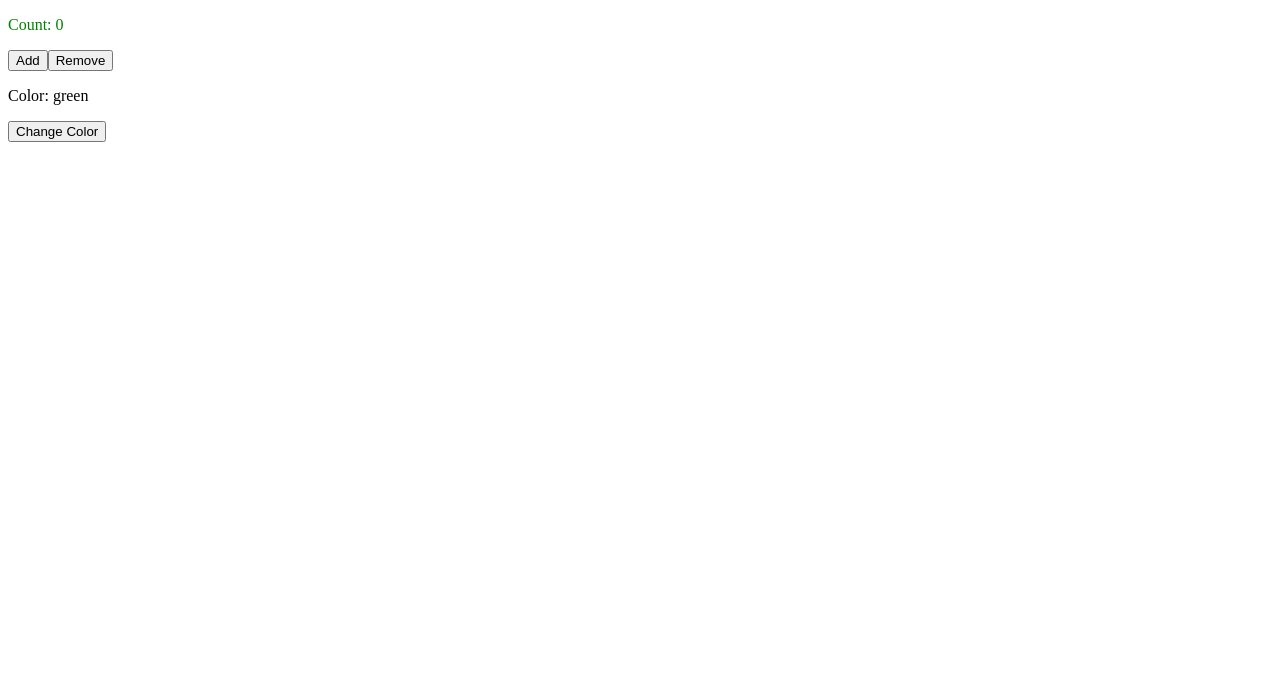
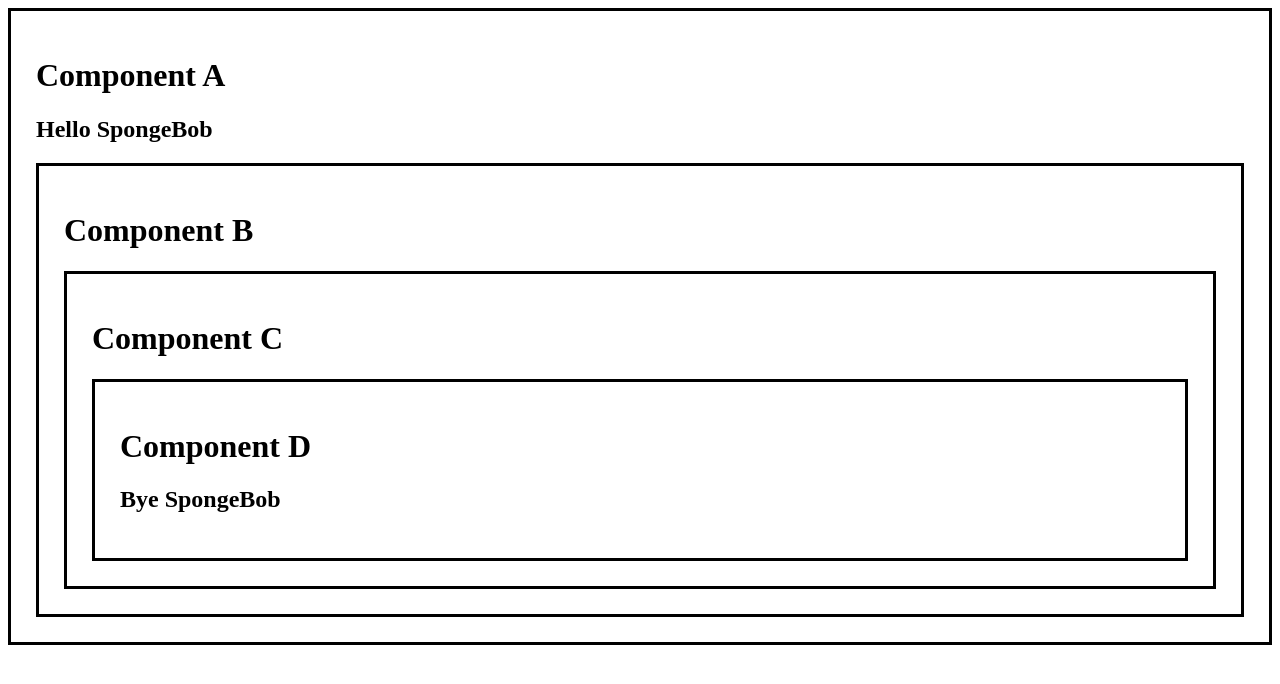
Before and after one commit to Princesval/react, a React (Vite) app in the folder my-react-app/: page / in a window 1280 px wide. Shown: the top 684 px of the page. Built offline with nearby package versions, Linux system fonts and the light colour scheme.

Commit message:
useContext

```diff
--- a/my-react-app/src/App.jsx
+++ b/my-react-app/src/App.jsx
@@ -1,9 +1,11 @@
-import ReactHook from "./ReactHook.jsx";
+import ComponentA from "./ComponentA.jsx";
+
+import React from "react";
 
 function App() {
   return(
     <>
-      <ReactHook/>
+      <ComponentA/>
     </>
 
   );
--- /dev/null
+++ b/my-react-app/src/ComponentA.jsx
@@ -0,0 +1,21 @@
+import { useState, createContext } from "react";
+import ComponentB from "./ComponentB.jsx";
+
+export const UserContext = createContext();
+
+function ComponentA(){
+
+    const [user, setUser] = useState("SpongeBob")
+
+    return(
+        <div className="box">
+            <h1>Component A</h1>
+            <h2>{`Hello ${user}`}</h2>
+            <UserContext.Provider value={user}>
+                <ComponentB user={user}/>
+            </UserContext.Provider>
+        </div>
+    );
+}
+
+export default ComponentA
--- /dev/null
+++ b/my-react-app/src/ComponentB.jsx
@@ -0,0 +1,13 @@
+import ComponentC from "./ComponentC.jsx";
+
+function ComponentB(){
+
+    return(
+        <div className="box">
+            <h1>Component B</h1>
+            <ComponentC />
+        </div>
+    );
+}
+
+export default ComponentB
--- /dev/null
+++ b/my-react-app/src/ComponentC.jsx
@@ -0,0 +1,13 @@
+import ComponentD from "./ComponentD.jsx";
+
+function ComponentC(){
+
+    return(
+        <div className="box">
+            <h1>Component C</h1>
+            <ComponentD />
+        </div>
+    );
+}
+
+export default ComponentC
--- /dev/null
+++ b/my-react-app/src/ComponentD.jsx
@@ -0,0 +1,16 @@
+import React, {useContext} from 'react';;
+import {UserContext} from "./ComponentA.jsx";
+
+function ComponentD(){
+
+    const user = useContext(UserContext);
+
+    return(
+        <div className="box">
+            <h1>Component D</h1>
+            <h2>{`Bye ${user}`}</h2>
+        </div>
+    );
+}
+
+export default ComponentD
--- a/my-react-app/src/index.css
+++ b/my-react-app/src/index.css
@@ -8,7 +8,6 @@
   max-width: 300px;
   display: inline-block;
 }
-
 
 .card .card-img {
   max-width: 60%;
@@ -36,3 +35,8 @@
   border: none;
   cursor: pointer;
 } */
+
+.box {
+  border: 3px solid;
+  padding: 25px;
+}
```
